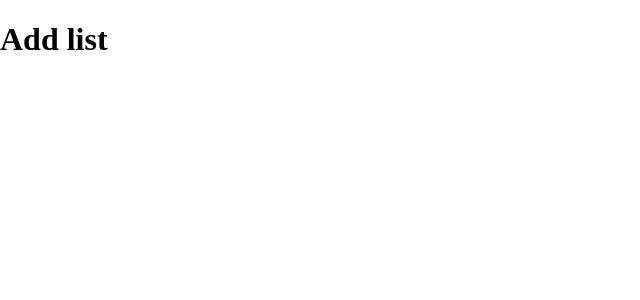
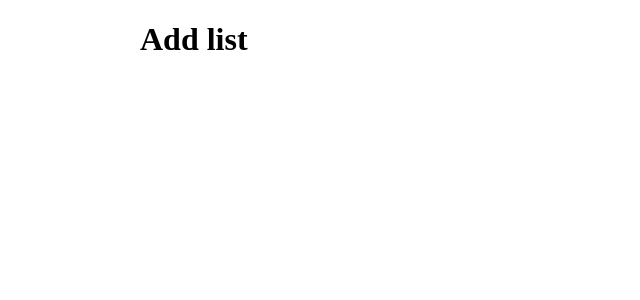
Before and after one commit to moyashiharusamen/vue_addList, a Vue app: page / in a window 1280 px wide. Shown: the top 300 px of the page, without its empty margins (0-640 px from the left). Built offline with nearby package versions, Linux system fonts and the light colour scheme.

Commit message:
sass を使えるように設定

```diff
--- a/package.json
+++ b/package.json
@@ -13,6 +13,8 @@
     "build": "node build/build.js"
   },
   "dependencies": {
+    "node-sass": "^4.11.0",
+    "sass-loader": "^7.1.0",
     "vue": "^2.5.2",
     "vue-router": "^3.0.1"
   },
--- a/src/App.vue
+++ b/src/App.vue
@@ -12,5 +12,10 @@ export default {
 }
 </script>
 
-<style>
+<style lang="scss">
+#app {
+  width: 100%;
+  max-width: 1000px;
+  margin: 0 auto;
+}
 </style>
```
Also changed, not shown: 1 other file (tests, documents, lock files or other folders).
